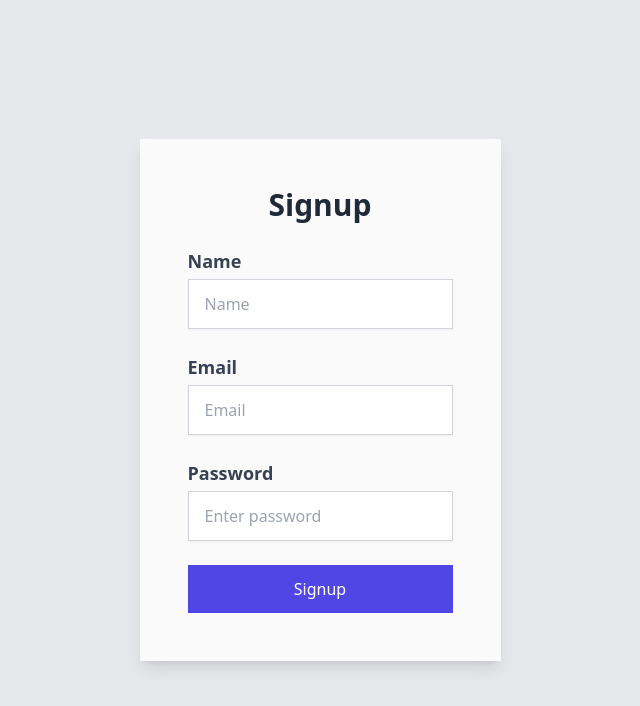
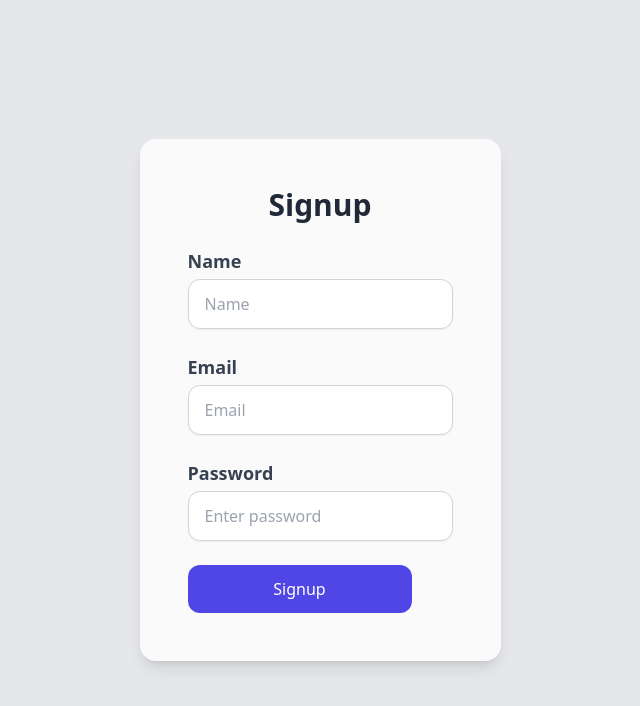
Before and after one commit to mohdakmal123/Major-Project, a Next.js app in the folder frontend/: page /signup in a window 1280 px wide. Shown: the top 706 px of the page, without its empty margins (320-960 px from the left). Built offline with nearby package versions, Linux system fonts and the light colour scheme.

Commit message:
hahahahaa

```diff
--- a/frontend/src/app/(main)/signin/page.jsx
+++ b/frontend/src/app/(main)/signin/page.jsx
@@ -80,7 +80,7 @@ const Login = () => {
         <div>
           <button
             type="submit"
-            className="flex justify-center bg-indigo-600 text-white px-6 py-3 rounded-xl hover:bg-indigo-700 focus:outline-none focus:ring-2 focus:ring-indigo-500 focus:ring-opacity-50 transition duration-200"
+            className="flex justify-center bg-indigo-600 w-64 text-white px-6 py-3 rounded-xl hover:bg-indigo-700 focus:outline-none focus:ring-2 focus:ring-indigo-500 focus:ring-opacity-50 transition duration-200"
           >
             Login
           </button>
--- a/frontend/src/app/(main)/signup/page.jsx
+++ b/frontend/src/app/(main)/signup/page.jsx
@@ -30,12 +30,12 @@ const Signup = () => {
 
   return (
     <div
-      className="flex items-center justify-center min-h-screen bg-gray-200 rounded-lg "
+      className="flex items-center justify-center min-h-screen bg-gray-200 rounded-lg shadow-xl p-8 rounded-l-lg rounded-r-lg  "
       style={{
         backgroundImage: 'url("")'
       }}
     >
-      <div className="p-12 max-w-lg mx-auto bg-white rounded-lg shadow-lg bg-opacity-80 ">
+      <div className="p-12 max-w-lg mx-auto bg-white rounded-2xl shadow-lg bg-opacity-80 ">
         <h1 className="text-3xl font-bold mb-6 text-center text-gray-800">Signup</h1>
         <form onSubmit={formik.handleSubmit} className="space-y-6">
           {/* Name */}
@@ -48,7 +48,7 @@ const Signup = () => {
               id="name"
               onChange={formik.handleChange}
               value={formik.values.name}
-              className="mt-1 block w-full px-4 py-3 border border-gray-300 rounded-md shadow-sm focus:outline-none focus:ring focus:ring-indigo-500"
+              className="mt-1 block w-full px-4 py-3 border border-gray-300 rounded-xl shadow-sm focus:outline-none focus:ring focus:ring-indigo-500"
               placeholder="Name"
               required
             />
@@ -64,7 +64,7 @@ const Signup = () => {
               id="email"
               onChange={formik.handleChange}
               value={formik.values.email}
-              className="mt-1 block w-full px-4 py-3 border border-gray-300 rounded-md shadow-sm focus:outline-none focus:ring focus:ring-indigo-500"
+              className="mt-1 block w-full px-4 py-3 border border-gray-300 rounded-xl shadow-sm focus:outline-none focus:ring focus:ring-indigo-500"
               placeholder="Email"
               required
             />
@@ -80,7 +80,7 @@ const Signup = () => {
               id="password"
               onChange={formik.handleChange}
               value={formik.values.password}
-              className="mt-1 block w-full px-4 py-3 border border-gray-300 rounded-md shadow-sm focus:outline-none focus:ring focus:ring-indigo-500"
+              className="mt-1 block w-full px-4 py-3 border border-gray-300 rounded-xl shadow-sm focus:outline-none focus:ring focus:ring-indigo-500"
               placeholder="Enter password"
               required
             />
@@ -90,7 +90,7 @@ const Signup = () => {
           <div>
             <button
               type="submit"
-              className="w-full bg-indigo-600 text-white px-6 py-3 rounded-md hover:bg-indigo-700 focus:outline-none focus:ring-2 focus:ring-indigo-500 focus:ring-opacity-50 transition duration-200"
+              className="flex items-center justify-center w-56 bg-gray-100 bg-indigo-600 text-white px-6 py-3 rounded-xl hover:bg-indigo-700 focus:outline-none focus:ring-2 focus:ring-indigo-500 focus:ring-opacity-50 transition duration-200"
             >
               Signup
             </button>
--- a/frontend/src/app/(main)/template/page.jsx
+++ b/frontend/src/app/(main)/template/page.jsx
@@ -8,20 +8,6 @@ import React, { useEffect, useState } from 'react';
 const TemplateCart = () => {
     const [cart, setCart] = useState([]);
     const [isCartOpen, setIsCartOpen] = useState(false);
-
-
-
-    const templates = [
-        { id: 1, name: 'template 1', price: 50, img: 'https://via.placeholder.com/150' },
-        { id: 2, name: 'template 2', price: 60, img: 'https://via.placeholder.com/150' },
-        { id: 3, name: 'template 3', price: 60, img: 'https://via.placeholder.com/150' },
-        { id: 4, name: 'template 4', price: 60, img: 'https://via.placeholder.com/150' },
-        { id: 5, name: 'template 5', price: 60, img: 'https://via.placeholder.com/150' },
-        { id: 6, name: 'template 6', price: 60, img: 'https://via.placeholder.com/150' },
-        { id: 7, name: 'template 7', price: 60, img: 'https://via.placeholder.com/150' },
-        { id: 8, name: 'template 8', price: 60, img: 'https://via.placeholder.com/150' },
-        // Add more products as needed
-    ];
 
 
     const [templateList, setTemplateList] = useState([]);
--- a/frontend/src/app/admin/add-template/page.jsx
+++ b/frontend/src/app/admin/add-template/page.jsx
@@ -14,7 +14,6 @@ const AddTemplate = () => {
       name: '',
       author: '',
       version: '',
-      createdAt: '',
       image: '',
       price: '',
       codeSnippet: ''
@@ -138,6 +137,22 @@ const AddTemplate = () => {
         </div>
 
         <div>
+          <label htmlFor="name" className="block text-lg font-semibold text-gray-800">
+            Version:
+          </label>
+          <input
+            type="text"
+            name="version"
+            placeholder="Enter Your Version"
+            id="version"
+            className="w-full mt-2 p-2 border rounded-md focus:outline-none bg-gray-200 border-gray-300 text-gray-800 focus:ring-2 focus:ring-indigo-500"
+            value={templateForm.values.version}
+            onChange={templateForm.handleChange}
+            required
+          />
+        </div>
+
+        <div>
           <label htmlFor="image" className="block text-lg font-semibold text-gray-800">
             Upload Image:
           </label>
```
Also changed, not shown: 2 other files (tests, documents, lock files or other folders).
